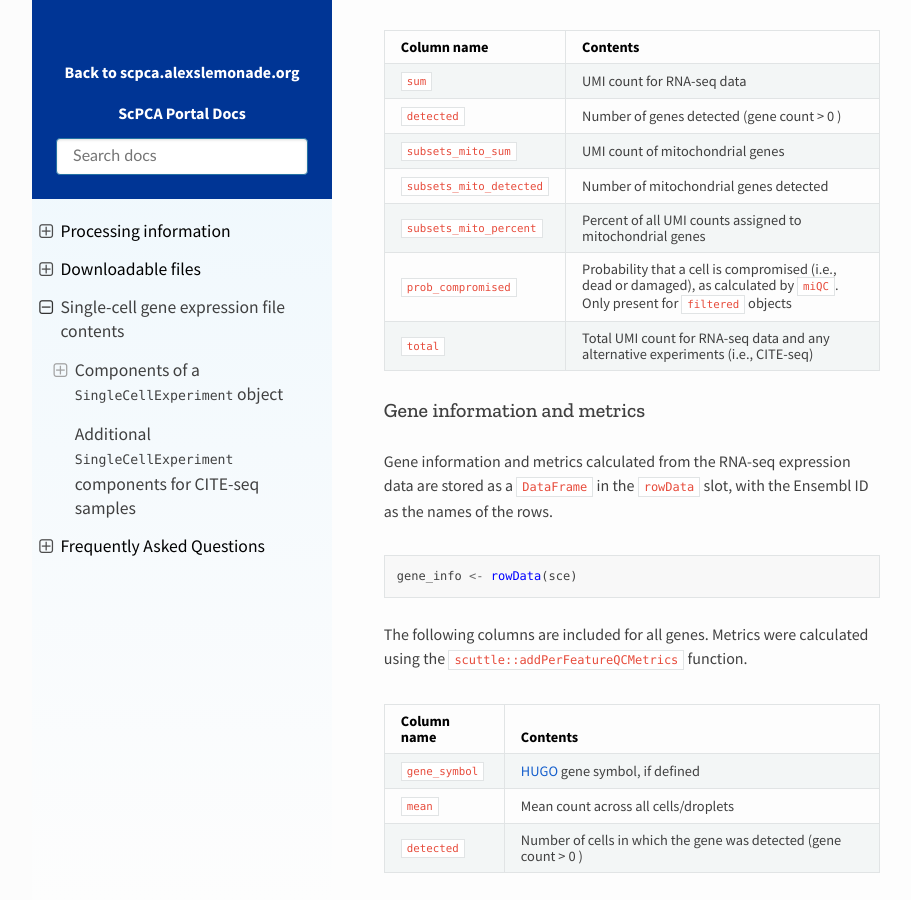
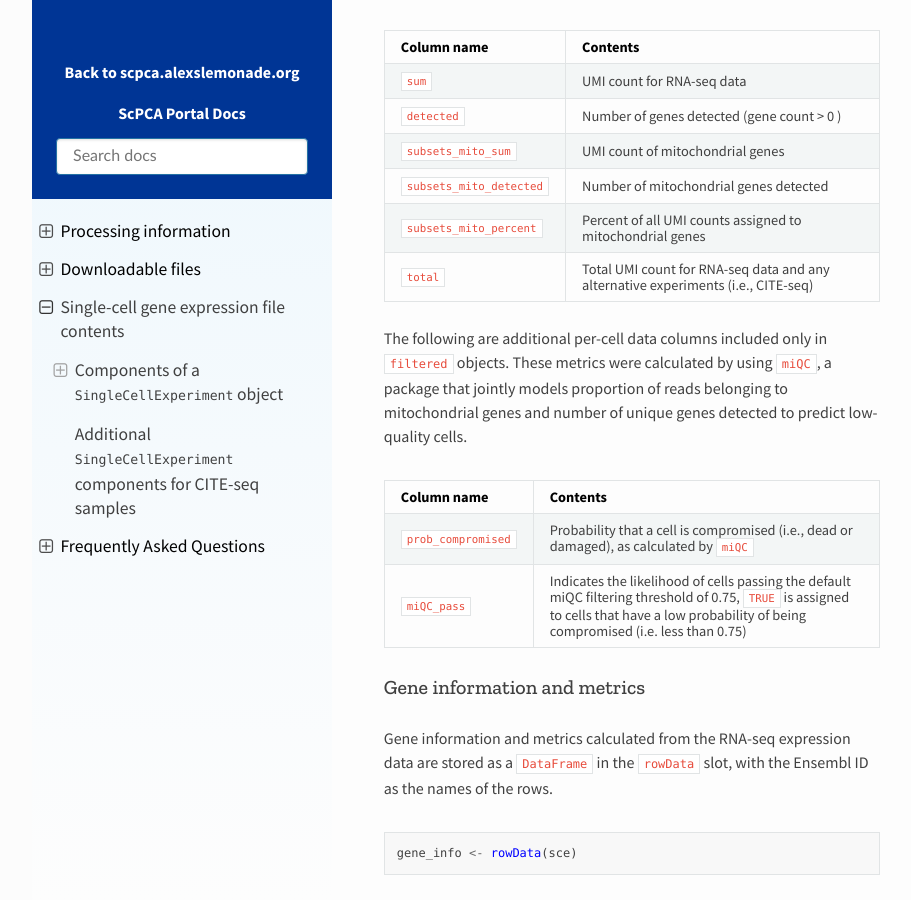
Before and after one commit to DongzeHE/scpca-docs, a Sphinx documentation site: the page built from docs/sce_file_contents.md, in a window 1280 px wide and 900 px high, scrolled down 1337 px. Shown: the whole window, without its empty margins (158-1069 px from the left). Built offline with Sphinx 7.4.7 and the Read the Docs theme 2.0.0, drawn with Linux system fonts in a browser that asks for light colours.

Commit message:
add miQC_pass column

```diff
--- a/docs/sce_file_contents.md
+++ b/docs/sce_file_contents.md
@@ -43,9 +43,15 @@ The following per-cell data columns are included for each cell, calculated using
 | `subsets_mito_sum`      | UMI count of mitochondrial genes                                                                                                                                                              |
 | `subsets_mito_detected` | Number of mitochondrial genes detected                                                                                                                                                        |
 | `subsets_mito_percent`  | Percent of all UMI counts assigned to mitochondrial genes                                                                                                                                     |
-| `prob_compromised`      | Probability that a cell is compromised (i.e., dead or damaged), as calculated by [`miQC`](https://bioconductor.org/packages/release/bioc/html/miQC.html). Only present for `filtered` objects |
 | `total`                 | Total UMI count for RNA-seq data and any alternative experiments (i.e., CITE-seq)                                                                                                             |
 
+The following are additional per-cell data columns included only in `filtered` objects.
+These metrics were calculated by using [`miQC`](https://bioconductor.org/packages/release/bioc/html/miQC.html), a package that jointly models proportion of reads belonging to mitochondrial genes and number of unique genes detected to predict low-quality cells.
+
+| Column name             | Contents                                                                                                                                                                                      |
+| ----------------------- | --------------------------------------------------------------------------------------------------------------------------------------------------------------------------------------------- |
+| `prob_compromised`      | Probability that a cell is compromised (i.e., dead or damaged), as calculated by `miQC`                                                                                                       |
+| `miQC_pass`             | Indicates the likelihood of cells passing the default miQC filtering threshold of 0.75, `TRUE` is assigned to cells that have a low probability of being compromised (i.e. less than 0.75)    |
 
 ### Gene information and metrics
 
```
